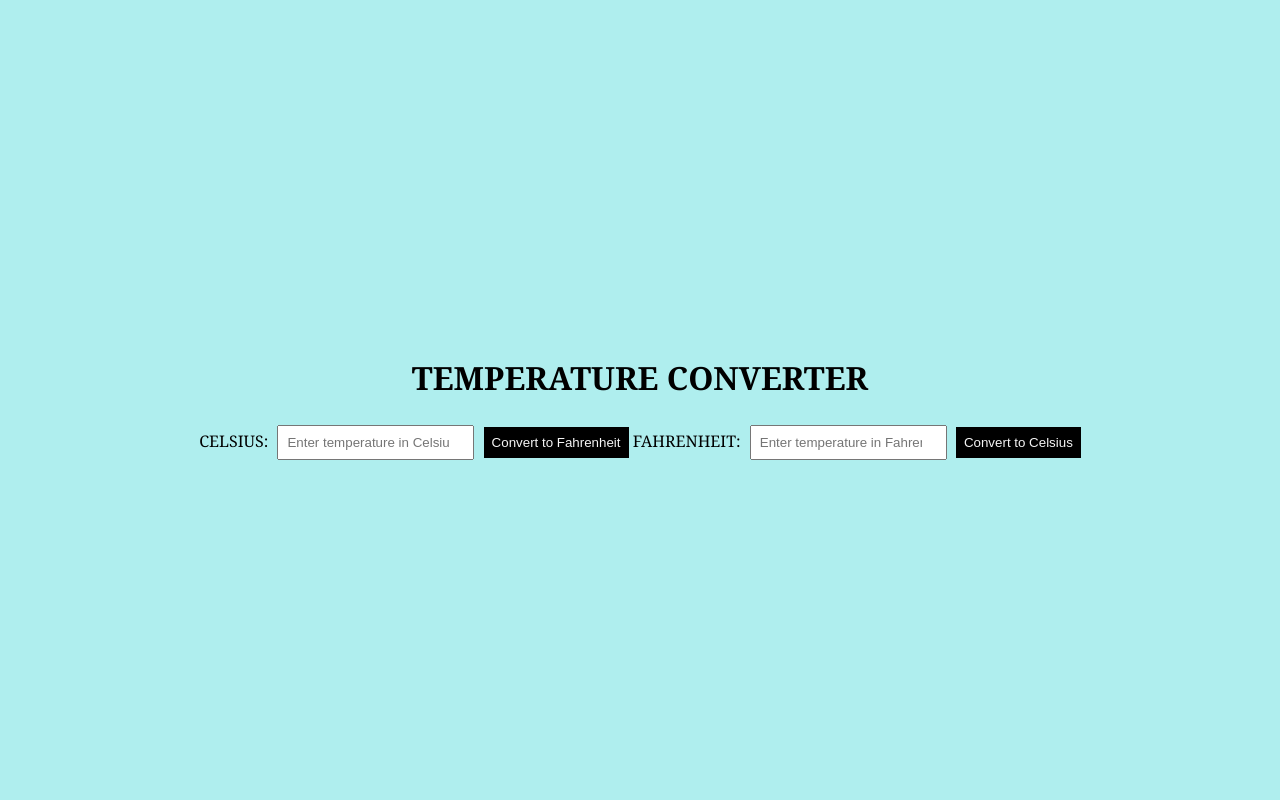
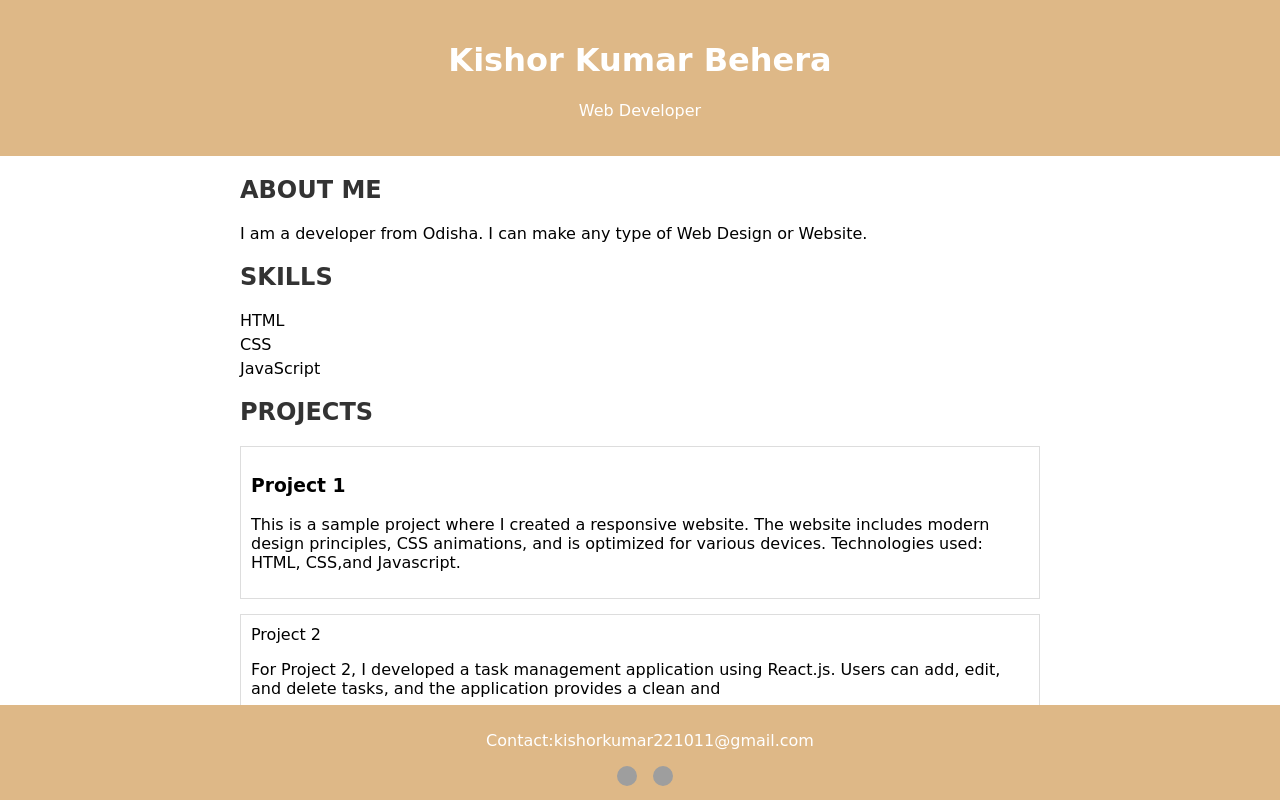
Before and after one commit to KishorKumarBehera/kishor-22, a PHP site: page / in a window 1280 px wide. Run offline with PHP 8.4, Linux system fonts and the light colour scheme; grey boxes are pictures that could not be loaded.

Commit message:
Portfolio

```diff
--- a/index.html
+++ b/index.html
@@ -3,22 +3,52 @@
 <head>
     <meta charset="UTF-8">
     <meta name="viewport" content="width=device-width, initial-scale=1.0">
-    <title>TEMPERATURE CONVERTER</title>
     <link rel="stylesheet" href="styles.css">
+    <title>Your Portfolio</title>
 </head>
 <body>
-    <div class="container">
-        <h1>TEMPERATURE CONVERTER</h1>
-        <div class="converter">
-            <label for="celsius">CELSIUS:</label>
-            <input type="number" id="celsius" placeholder="Enter temperature in Celsius">
-            <button onclick="convertToFar()">Convert to Fahrenheit</button>
+    <header>
+        <h1>Kishor Kumar Behera</h1>
+        <p>Web Developer</p>
+    </header>
 
-            <label for="fahrenheit">FAHRENHEIT:</label>
-            <input type="number" id="fahrenheit" placeholder="Enter temperature in Fahrenheit">
-            <button onclick="convertToCel()">Convert to Celsius</button>
+    <section class="about-me">
+        <h2>ABOUT ME</h2>
+        <p>I am a developer from Odisha. I can make any type of Web Design or Website.</p>
+    </section>
+
+    <section class="skills">
+        <h2>SKILLS</h2>
+        <ul>
+            <li>HTML</li>
+            <li>CSS</li>
+            <li>JavaScript</li>
+        </ul>
+    </section>
+
+    <section class="projects">
+        <h2>PROJECTS</h2>
+        <div class="project">
+            <h3>Project 1</h3>
+            <p>This is a sample project where I created a responsive website. The website includes modern design principles, CSS animations, and is optimized for various devices. Technologies used: HTML, CSS,and Javascript.</p>
         </div>
+        <div class="project"
+        <h3>Project 2</h3>
+        <p>For Project 2, I developed a task management application using React.js. Users can add, edit, and delete tasks, and the application provides a clean and</p>
+    </section>
+
+    <footer>
+        <p>Contact:kishorkumar221011@gmail.com</p>
+    <div class="social-icons">
+        <a href="https://www.facebook.com/kishorkumar.behera.357" target="_blank" rel="noopener noreferrer">
+            <img src="images/download.png" alt="Facebook Logo">
+        </a>
+        <a href="https://www.instagram.com/p_.r_.i_.n._.c._e_/" target="_blank" rel="noopener noreferrer">
+            <img src="images/logo.jpg" alt="Instagram Logo">
+        </a>
     </div>
-    <script src="script.js"></script>
+</footer>
+        </footer>
+    </footer>
 </body>
 </html>
--- a/styles.css
+++ b/styles.css
@@ -1,35 +1,72 @@
 body {
-    font-family: Georgia, serif;
-    background-color: paleturquoise;
+    font-family: cursive;
     margin: 0;
     padding: 0;
-    display: flex;
-    align-items: center;
-    justify-content: center;
-    height: 100vh;
+    box-sizing: border-box;
 }
 
-.container {
+header {
+    background-color: burlywood;
+    color: #fff;
     text-align: center;
+    padding: 20px;
 }
 
-.converter {
-    margin-top: 20px;
+.about-me, .skills, .projects {
+    max-width: 800px;
+    margin: 20px auto;
 }
 
-input {
-    padding: 8px;
-    margin: 5px;
+h2 {
+    color: #333;
 }
 
-button {
-    padding: 8px;
-    background-color: black;
-    color: whitesmoke;
-    border: none;
-    cursor: pointer;
+ul {
+    list-style-type: none;
+    padding: 0;
 }
 
-button:hover {
-    background-color: #0056b3;
+li {
+    margin-bottom: 5px;
 }
+
+.project {
+    border: 1px solid #ddd;
+    padding: 10px;
+    margin-bottom: 15px;
+}
+
+footer {
+    background-color: burlywood;
+    color: #fff;
+    text-align: center;
+    padding: 10px;
+    position: fixed;
+    bottom: 0;
+    width: 100%;
+}
+
+footer {
+    background-color: burlywood;
+    color: #fff;
+    text-align: center;
+    padding: 10px;
+    position: fixed;
+    bottom: 0;
+    width: 100%;
+}
+
+.social-icons {
+    margin-top: 10px;
+}
+
+.social-icons a {
+    display: inline-block;
+    margin-right: 10px;
+}
+
+.social-icons img {
+    width: 20px;
+    height: 20px;
+    border-radius: 50%;
+}
```
